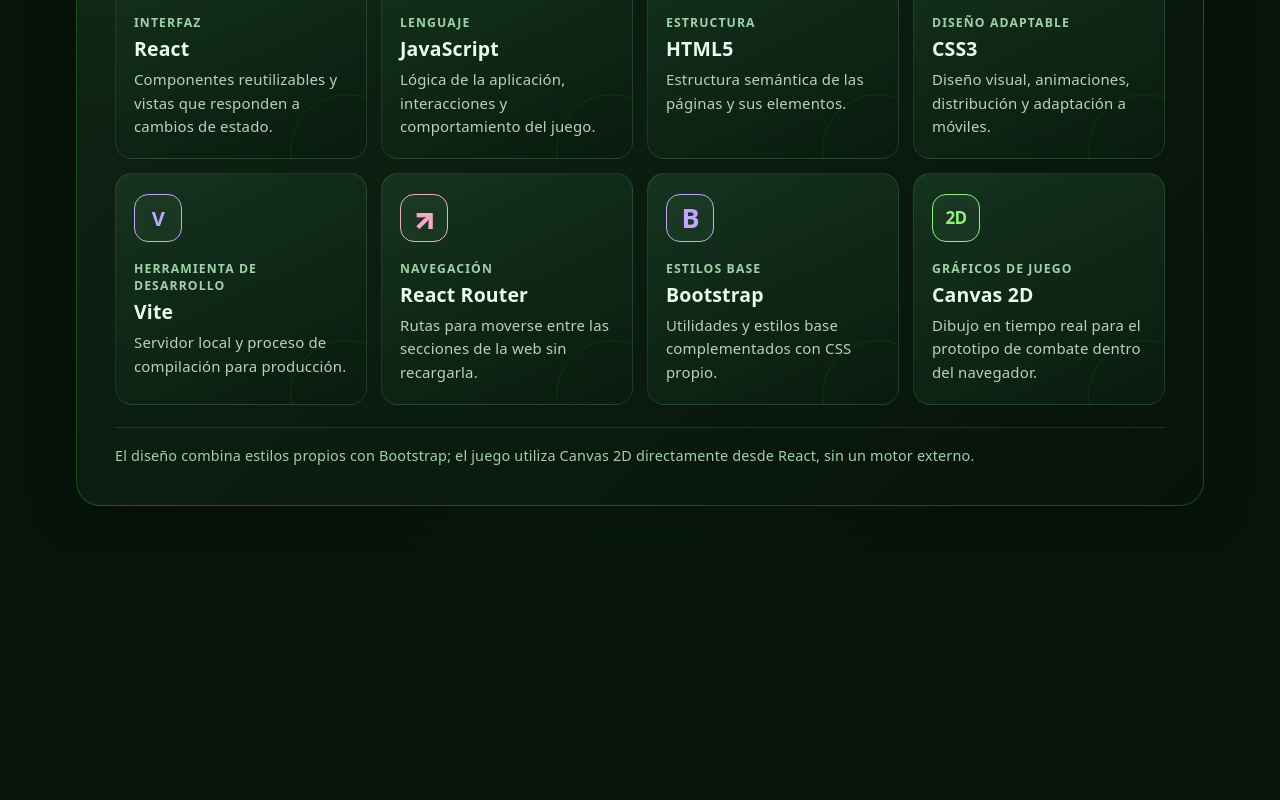
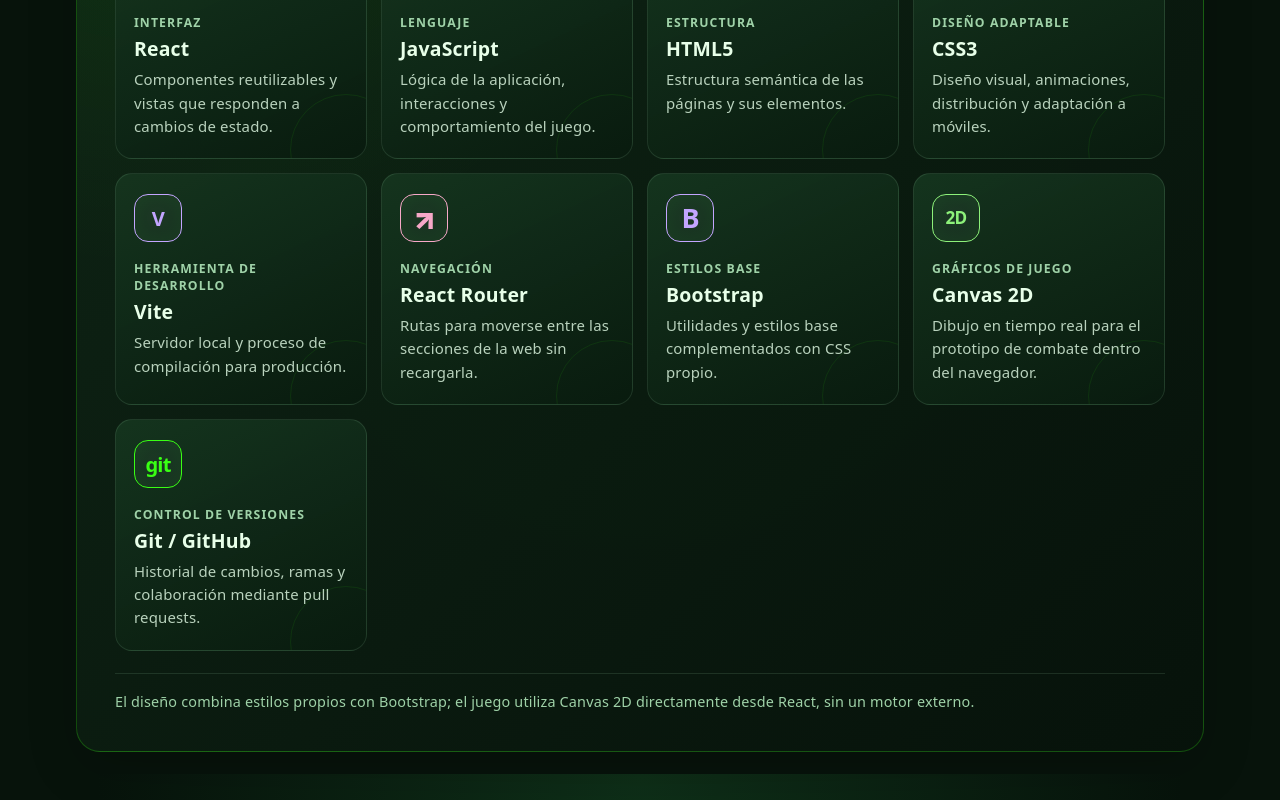
Before and after one commit to TheAwful1/Ben, a React (Vite) app in the folder react/: page /Contratame in a window 1280 px wide. Shown: the part 826-1626 px from the top of the page. Before the commit the page ends 1380 px from the top, so only its background shows below. Built offline with nearby package versions, Linux system fonts and the light colour scheme.

Commit message:
Include Git and GitHub in technology stack

```diff
--- a/react/src/Pages/Contratame.jsx
+++ b/react/src/Pages/Contratame.jsx
@@ -58,6 +58,13 @@
     tipo: 'Gráficos de juego',
     descripcion: 'Dibujo en tiempo real para el prototipo de combate dentro del navegador.',
     clase: 'canvas',
+  },
+  {
+    nombre: 'Git / GitHub',
+    marca: 'git',
+    tipo: 'Control de versiones',
+    descripcion: 'Historial de cambios, ramas y colaboración mediante pull requests.',
+    clase: 'git',
   },
 ]
 
```
